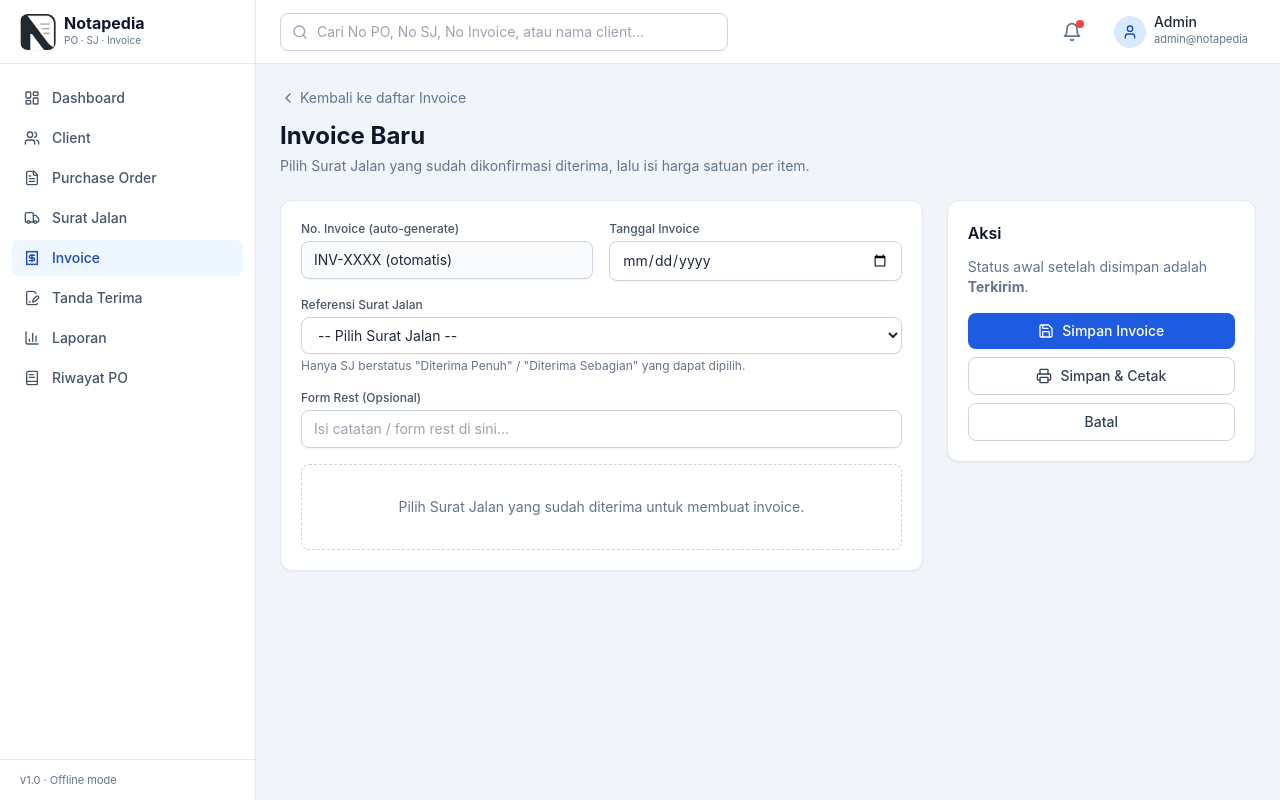
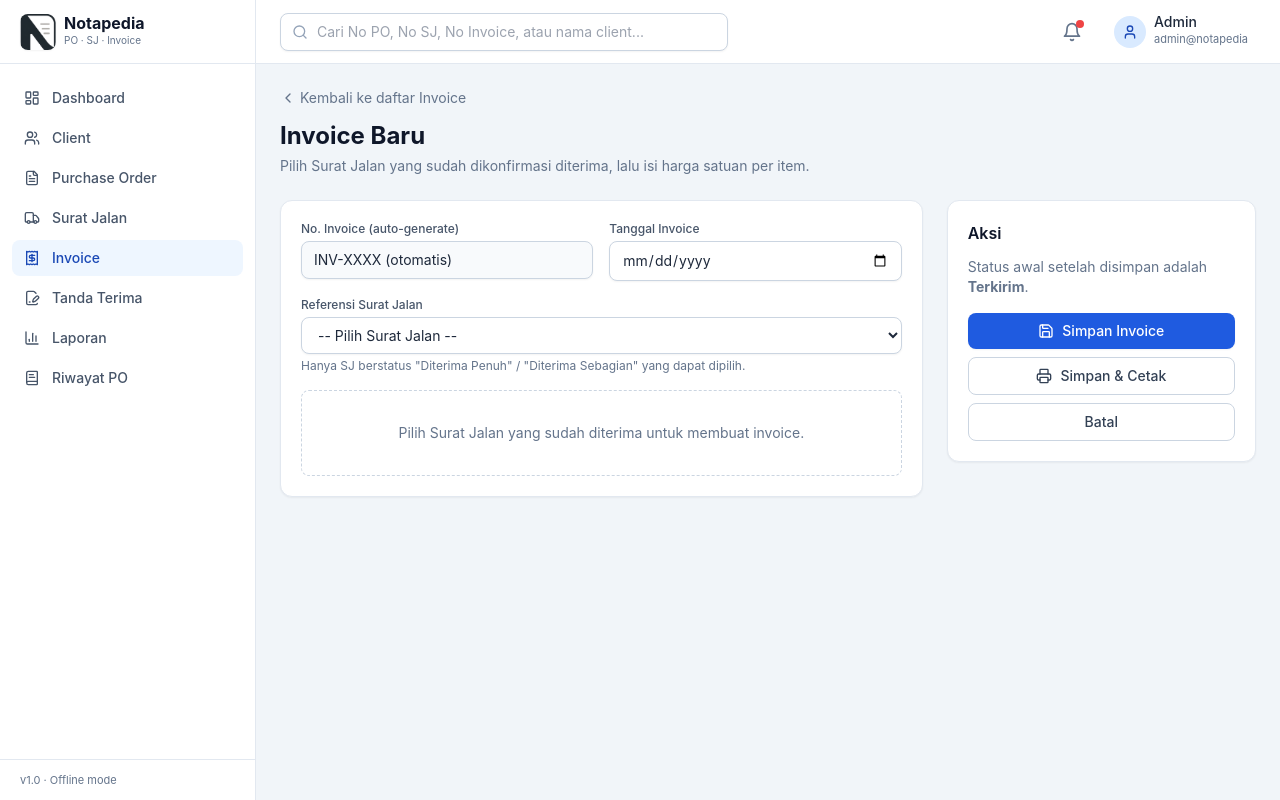
Before and after one commit to Aliester10/Notapedia, a React (Vite) app: page /#/invoice/baru in a window 1280 px wide. Built offline with nearby package versions, Linux system fonts and the light colour scheme.

Commit message:
feat(invoice): hapus field Form Rest dari form Invoice

```diff
--- a/src/pages/InvoiceForm.jsx
+++ b/src/pages/InvoiceForm.jsx
@@ -160,10 +160,6 @@ export default function InvoiceForm() {
               </select>
               <p className="mt-1 text-xs text-slate-500">Hanya SJ berstatus "Diterima Penuh" / "Diterima Sebagian" yang dapat dipilih.</p>
             </div>
-            <div className="sm:col-span-2">
-              <label className="label">Form Rest (Opsional)</label>
-              <input type="text" className="input" placeholder="Isi catatan / form rest di sini..." value={rest} onChange={(e) => setRest(e.target.value)} />
-            </div>
           </div>
 
           {sj ? (
```
